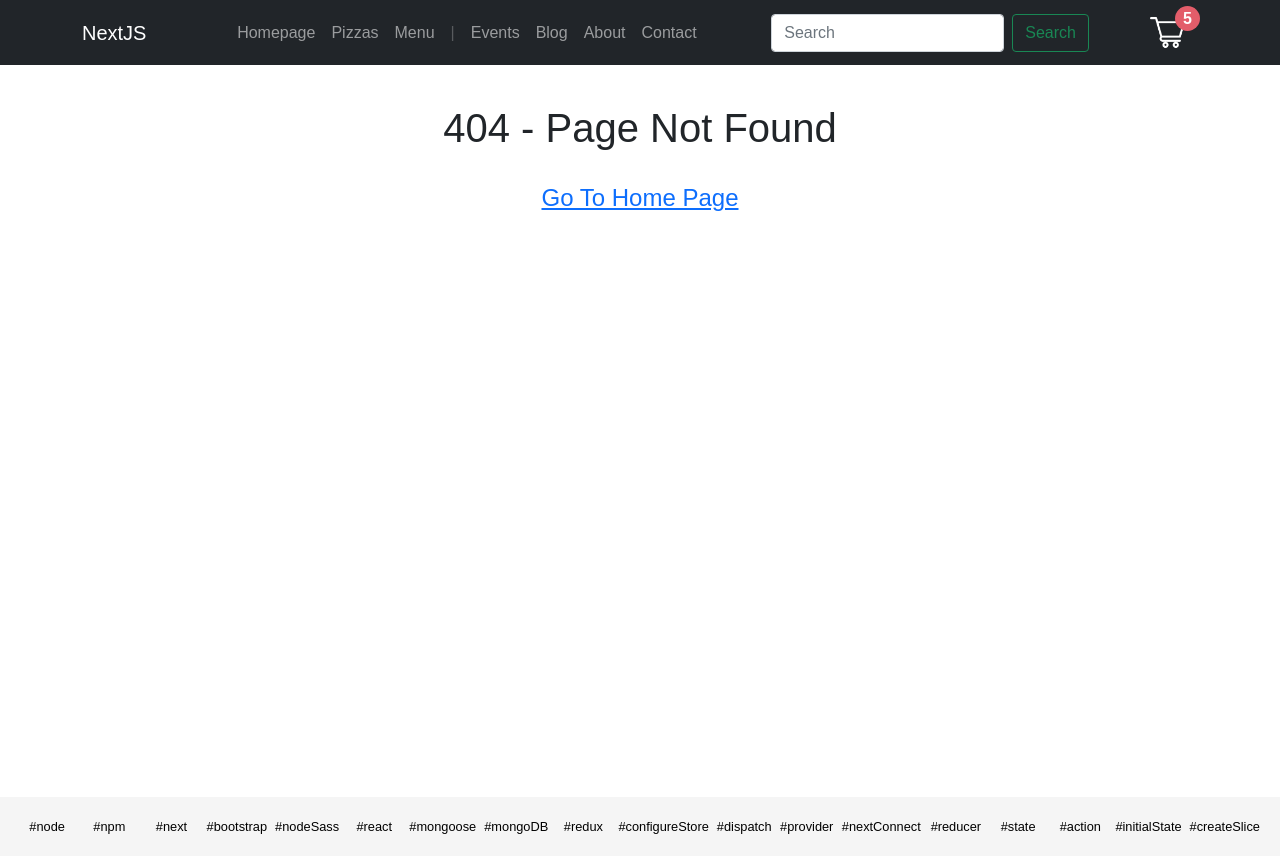
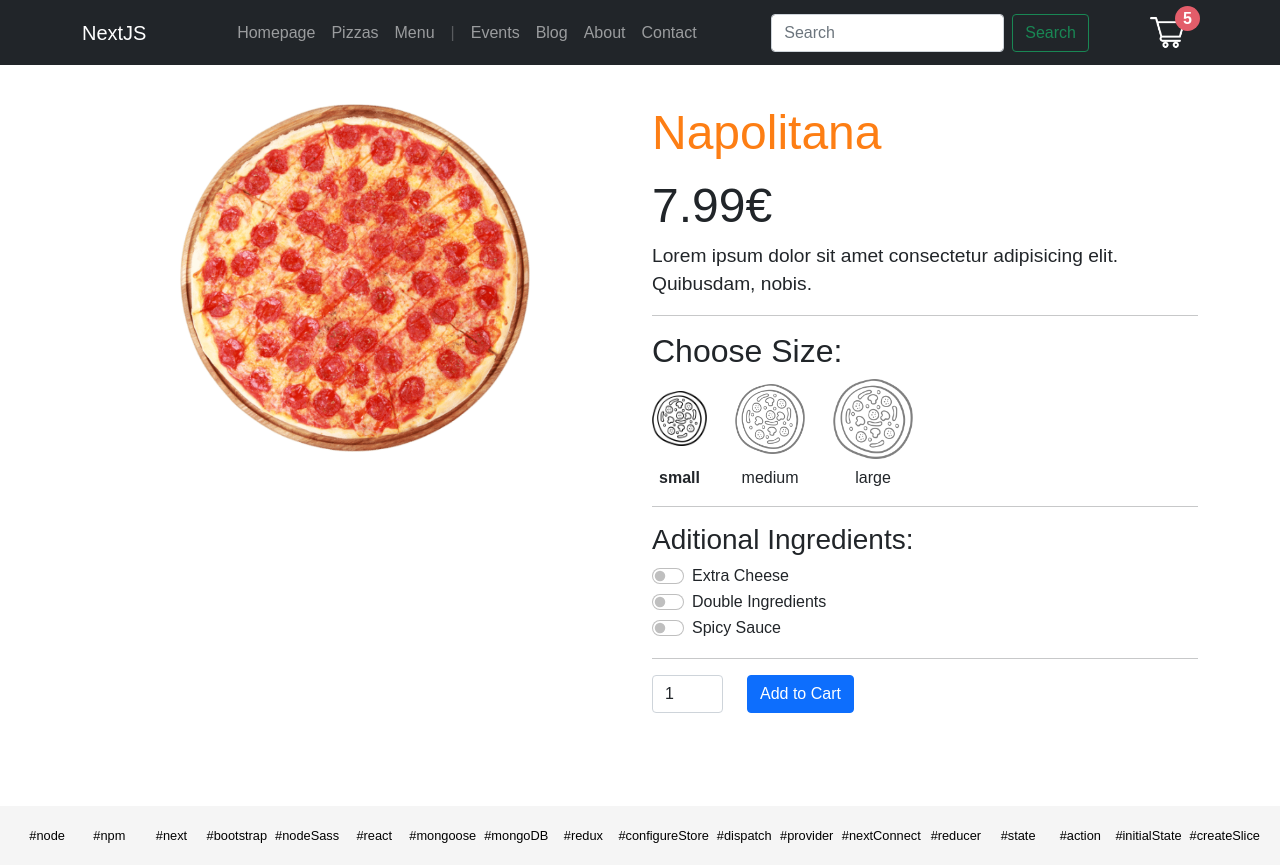
Before and after one commit to lucho20pt/nextjs-restaurant, a Next.js app: page /product/1 in a window 1280 px wide. Before the commit this address had no page. Built offline with nearby package versions, Linux system fonts and the light colour scheme.

Commit message:
add: Product [pid] page

```diff
--- a/components/products/PizzaCard.js
+++ b/components/products/PizzaCard.js
@@ -1,4 +1,4 @@
-import classes from '@/styles/products/PizzaCard.module.scss'
+import classes from '@/styles/pages/product.module.scss'
 import { Row, Col } from 'react-bootstrap'
 import Image from 'next/image'
 import Link from 'next/link'
--- /dev/null
+++ b/pages/product/[pid].js
@@ -0,0 +1,154 @@
+import classes from '@/styles/pages/product.module.scss'
+import Layout from '@/components/layout/Layout'
+import { useState } from 'react'
+import { Row, Col, Form, Button } from 'react-bootstrap'
+import Image from 'next/image'
+
+const Product = () => {
+  const pizza = {
+    id: 10,
+    img: '/images/pizza.png',
+    name: 'Napolitana',
+    price: [7.99, 10.99, 15.99],
+    desc: 'Lorem ipsum dolor sit amet consectetur adipisicing elit. Quibusdam, nobis.'
+  }
+  const [pizzaSize, setPizzaSize] = useState(0)
+  return (
+    <Layout title="Product Page Title">
+      <section className={classes.product}>
+        <Row>
+          <Col md={6} className="text-center mx-auto">
+            {/* Image */}
+            <Image
+              src={pizza.img}
+              width="350"
+              height="350"
+              objectFit="contain"
+              alt="pizza"
+            />
+          </Col>
+
+          <Col
+            md={6}
+            xs={10}
+            className="text-lg-start text-center mx-auto"
+          >
+            {/* Info */}
+            <article className={classes.info}>
+              <h1 className={classes.title}>{pizza.name}</h1>
+              <span className={classes.price}>
+                {pizza.price[pizzaSize]}€
+              </span>
+              <p className={classes.desc}>{pizza.desc}</p>
+            </article>
+
+            <hr />
+            {/* Size */}
+            <Row>
+              <Col
+                as={'aside'}
+                md={6}
+                xs={10}
+                className="mx-auto mx-md-0"
+              >
+                <h2>Choose Size:</h2>
+                <ul
+                  className={`${
+                    classes.size
+                  } ${'d-flex justify-content-between text-center'}`}
+                >
+                  <li
+                    onClick={() => setPizzaSize(0)}
+                    className={`${
+                      pizzaSize === 0 ? classes.active : ''
+                    }`}
+                  >
+                    <Image
+                      src="/images/size.png"
+                      width="55"
+                      height="80"
+                      objectFit="contain"
+                      alt="pizza"
+                    />
+                    <div>small</div>
+                  </li>
+                  <li
+                    onClick={() => setPizzaSize(1)}
+                    className={`${
+                      pizzaSize === 1 ? classes.active : ''
+                    }`}
+                  >
+                    <Image
+                      src="/images/size.png"
+                      width="70"
+                      height="80"
+                      objectFit="contain"
+                      alt="pizza"
+                    />
+                    <div>medium</div>
+                  </li>
+                  <li
+                    onClick={() => setPizzaSize(2)}
+                    className={`${
+                      pizzaSize === 2 ? classes.active : ''
+                    }`}
+                  >
+                    <Image
+                      src="/images/size.png"
+                      width="80"
+                      height="80"
+                      objectFit="contain"
+                      alt="pizza"
+                    />
+                    <div>large</div>
+                  </li>
+                </ul>
+              </Col>
+            </Row>
+
+            <hr />
+            {/* Ingredients */}
+            <Row>
+              <Col className="text-start">
+                <h3>Aditional Ingredients:</h3>
+                <div className={classes.ingredients}>
+                  <Form.Check
+                    type="switch"
+                    id="cheese"
+                    label="Extra Cheese"
+                  />
+                  <Form.Check
+                    type="switch"
+                    id="double"
+                    label="Double Ingredients"
+                  />
+                  <Form.Check
+                    type="switch"
+                    id="spicy"
+                    label="Spicy Sauce"
+                  />
+                </div>
+              </Col>
+            </Row>
+
+            <hr />
+            {/* Quantity */}
+            <Row>
+              <Col xs={3} lg={2}>
+                <Form.Label visuallyHidden>Quantity</Form.Label>
+                <Form.Control type="number" min="1" max="9" defaultValue={1} />
+              </Col>
+              <Col>
+                <Button type="submit" className="mb-2">
+                  Add to Cart
+                </Button>
+              </Col>
+            </Row>
+          </Col>
+        </Row>
+      </section>
+    </Layout>
+  )
+}
+
+export default Product
--- /dev/null
+++ b/styles/pages/product.module.scss
@@ -0,0 +1,39 @@
+@import "@/styles/custom.scss";
+
+.product{
+    .info{
+        .title{
+            font-size: 3rem;
+            @include media-breakpoint-up(md) {
+                color: $orange;
+            }
+
+            @include media-breakpoint-down(md) {
+                color: $green;
+            }
+        }
+
+        .price{
+            font-size: 3rem;
+        }
+
+        .desc{
+            font-size: 1.2rem;
+        }
+    }
+    .size{
+        img{
+            opacity: .5;
+        }
+        li:hover,
+        li.active{
+            cursor: pointer;
+            img{
+                opacity: 1;
+            }
+            div{
+                font-weight: bold;
+            }
+        }
+    }
+}
```
